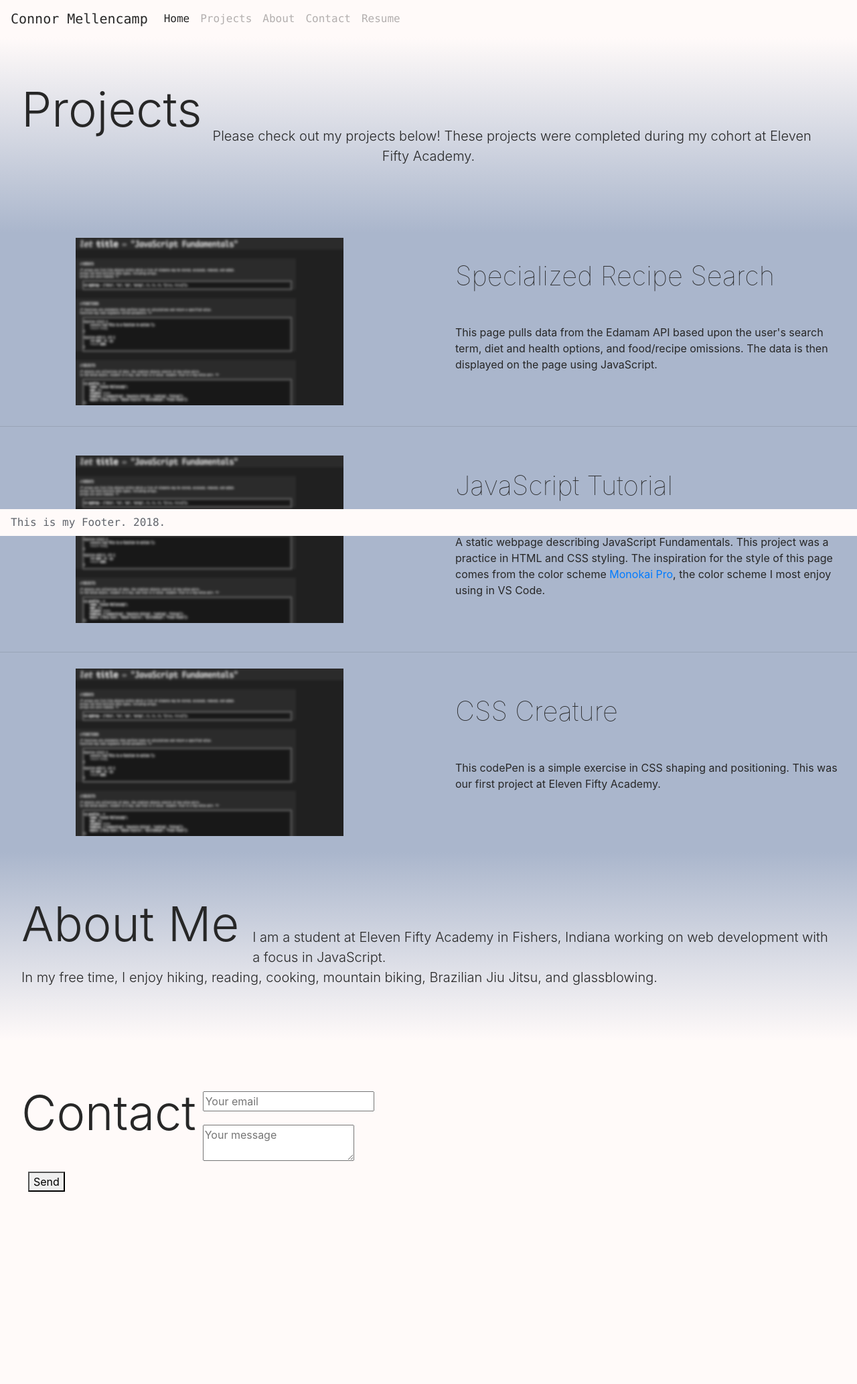
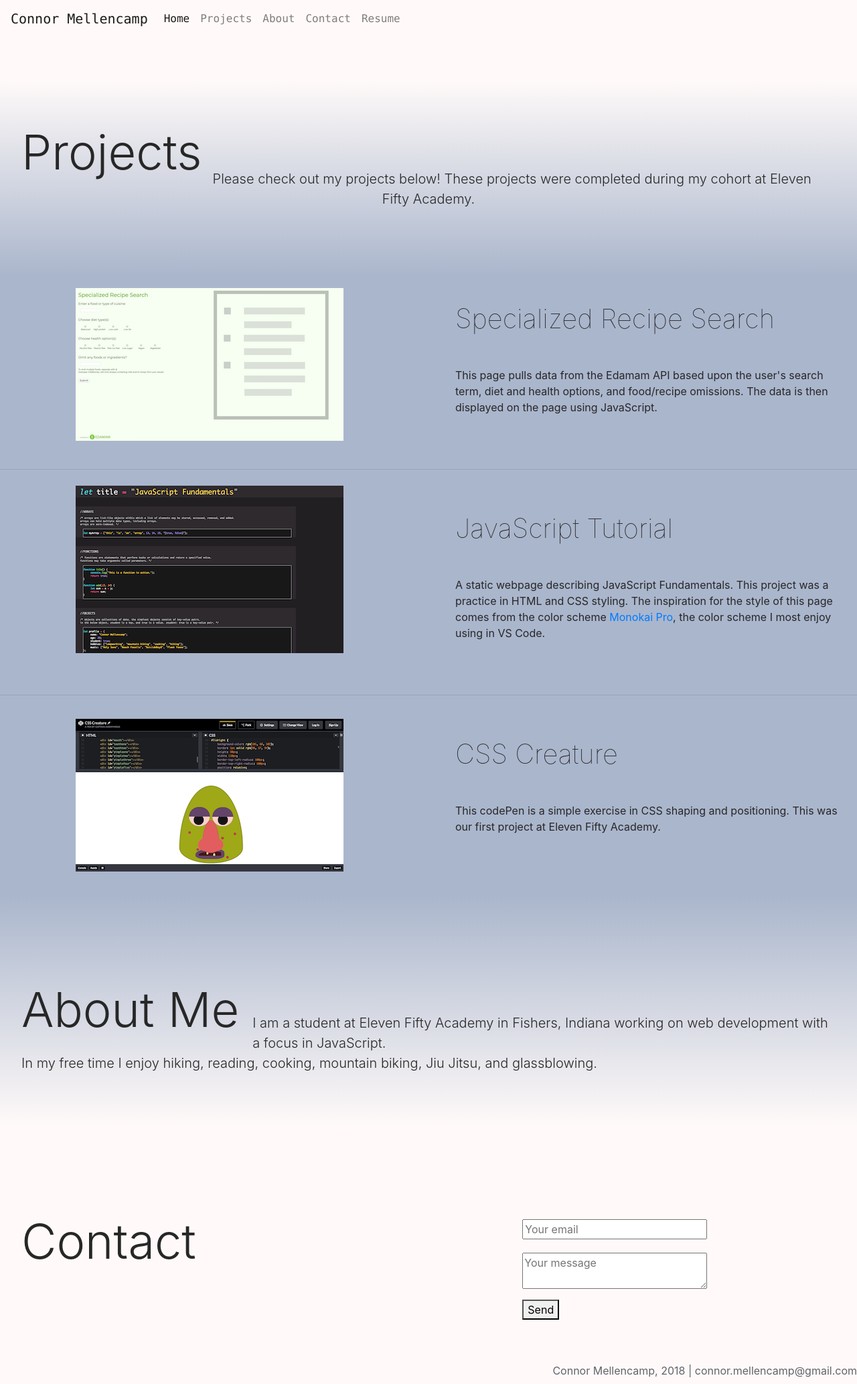
Before and after one commit to comellen/portfolio, a plain HTML site: page index.html in a window 1280 px wide. Shown: the whole page at 67% size. Before the commit the page ends 1843 px from the top, so only its background shows below. Drawn offline with nearby package versions, Linux system fonts and the light colour scheme.

Commit message:
due tomorrow

```diff
--- a/css/about.css
+++ b/css/about.css
@@ -1,6 +1,7 @@
 #jumboAbout {
     background-image: linear-gradient(var(--blue), var(--white));
     color: var(--black);
+    padding-top: 8em;
 }
 #aboutMe {
     padding-right: 20px;
--- a/css/body.css
+++ b/css/body.css
@@ -1,6 +1,17 @@
+* {
+    margin: 0;
+}
+html, body {
+    height: 100%;
+}
 body {
     background-color: var(--white);
     color: var(--grey);
+}
+.wrap {
+    min-height: 100%;
+    height: 100%;
+    margin: 0 auto -2em;
 }
 p {
     color: var(--black);
@@ -9,3 +20,11 @@ h1 {
     color: var(--black);
     font-weight: lighter;
 }
+#pname:hover {
+    font-style: italic;
+    text-decoration: black;
+}
+footer {
+    height: 2em;
+    text-align: right;
+}
--- a/css/contact.css
+++ b/css/contact.css
@@ -1,5 +1,10 @@
-#conEmail {
+#emailadd {
     margin: 10px;
+    width: 100%;
+}
+#emailmess {
+    margin: 10px;
+    width: 100%;
 }
 #emailSubmit {
     margin-left: 10px;
@@ -7,4 +12,6 @@
 #jumboContact {
     background: var(--white);
     color: var(--black);
+    margin-top: 4em;
+    width: 100%;
 }
--- a/css/header.css
+++ b/css/header.css
@@ -3,10 +3,8 @@
     margin-bottom: 0;
 }
 #jumboProjects {
-    /* background: url("../assets/IMG_0057.jpg") no-repeat center; */
     background-image: linear-gradient(var(--white), var(--blue));
-    /* background-attachment: fixed; */
-    /* background-size: cover; */
     color: var(--black);
     text-align: center;
+    margin-top: 4em;
 }
--- a/css/navbar.css
+++ b/css/navbar.css
@@ -2,6 +2,3 @@
     background: var(--white) !important;
     font-family: var(--font-one) !important;
 }
-.navLinks {
-    color: var(--black) !important;
-}
--- a/css/projects.css
+++ b/css/projects.css
@@ -1,51 +1,33 @@
 .blueboy {
     background-color: var(--blue);
     min-height: 250px;
+    justify-content: center;
 }
 .desc {
     padding: 20px !important;
 }
 .padText {
-    padding: 20px
+    padding: 20px;
 }
 .projImg01 {
     min-width: 400px;
     min-height: 250px;
-    background: url(../assets/tutpage_bw.png) no-repeat center;
+    background: url(../assets/api_co.png) no-repeat center;
     display: inline-block;
+    width: 100%;
 }
-.projImg01:hover {
-    min-width: 400px;
-    min-height: 250px;
+
+.projImg02 {
+    width: 400px;
+    height: 250px;
     background: url(../assets/tutpage_co.png) no-repeat center;
     display: inline-block;
-
-}
-.projImg02 {
-    width: 400px !important;
-    height: 250px !important;
-    background: url(../assets/tutpage_bw.png) no-repeat center;
-    display: inline-block;
-    padding: 10px 0 0 10px;
-}
-.projImg02:hover {
-    width: 400px !important;
-    height: 250px !important;
-    background: url(../assets/tutpage_bw.png) no-repeat center;
-    display: inline-block;
-    padding: 10px 0 0 10px;
+    width: 100%;
 }
 .projImg03 {
-    width: 400px !important;
-    height: 250px !important;
-    background: url(../assets/tutpage_bw.png) no-repeat center;
+    width: 400px;
+    height: 250px;
+    background: url(../assets/cssc_co.png) no-repeat center;
     display: inline-block;
-    padding: 10px 0 0 10px;
+    width: 100%;
 }
-.projImg03:hover {
-    width: 400px !important;
-    height: 250px !important;
-    background: url(../assets/tutpage_bw.png) no-repeat center;
-    display: inline-block;
-    padding: 10px 0 0 10px;
-}
--- a/index.html
+++ b/index.html
@@ -12,9 +12,9 @@
 </head>
 
 <body>
-    <!-- edited navbar from bootstrap website below-->
-    <nav class="navbar navbar-expand-lg navbar-light bg-light" id="navStyle">
-        <a class="navbar-brand navLinks" href="#">Connor Mellencamp</a>
+    <div class="wrap">
+        <nav class="navbar  sticky-top navbar-expand-lg navbar-light bg-light" id="navStyle">
+            <a class="navbar-brand navLinks" href="#top">Connor Mellencamp</a>
             <button class="navbar-toggler" type="button" data-toggle="collapse" data-target="#navbarSupportedContent"
                 aria-controls="navbarSupportedContent" aria-expanded="false" aria-label="Toggle navigation">
                 <span class="navbar-toggler-icon"></span>
@@ -22,27 +22,29 @@
             <div class="collapse navbar-collapse" id="navbarSupportedContent">
                 <ul class="navbar-nav mr-auto">
                     <li class="active">
-                    <a class="nav-link navLinks" href="#">Home <span class="sr-only">(current)</span></a>
+                        <a class="nav-link navLinks" href="#top">Home</a>
                     </li>
                     <li class="nav-item">
-                    <a class="nav-link disabled" href="#">Projects</a>
+                        <a class="nav-link" href="#projects">Projects</a>
                     </li>
                     <li class="nav-item">
-                    <a class="nav-link disabled" href="#">About</a>
+                        <a class="nav-link" href="#about">About</a>
                     </li>
                     <li class="nav-item">
-                    <a class="nav-link disabled" href="#">Contact</a>
+                        <a class="nav-link" href="#contact">Contact</a>
                     </li>
                     <li class="nav-item">
-                    <a class="nav-link disabled" href="https://docs.google.com/document/d/1VdWsKwkOTH98cZpRN3fNoP4D5lWgEiT2b0fMK7Cr9Lk/edit?usp=sharing">Resume</a>
+                        <a class="nav-link" href="https://docs.google.com/document/d/1VdWsKwkOTH98cZpRN3fNoP4D5lWgEiT2b0fMK7Cr9Lk/edit?usp=sharing">Resume</a>
                     </li>
                 </ul>
             </div>
         </nav>
+        <a name="projects"></a>
         <div class="jumbotron" id="jumboProjects">
-        <h1 class="display-3 float-left">Projects</h1>
+            <h1 class="display-3 float-left" name="projects">Projects</h1>
             <br><br>
-        <p class="lead padText">Please check out my projects below! These projects were completed during my cohort at
+            <p class="lead padText">Please check out my projects below! These projects were completed during my cohort
+                at
                 Eleven
                 Fifty Academy.</p>
         </div>
@@ -50,12 +52,11 @@
             <div class="row">
                 <div class="col-12 blueboy">
                     <div class="row">
-                    <div class="col-md-6 projImg01">
-                        <a href="https://recipe-api-proj.firebaseapp.com"></a>
-                    </div>
+                        <div class="col-md-6 projImg01"></div>
                         <div class="col-lg-6 desc">
-                            <a href="https://recipe-api-proj.firebaseapp.com"><h1 class="padText">Specialized Recipe Search</h1></a>
-                        <p class="padText">This page pulls data from the Edamam API based upon the user's search term,
+                            <a href="https://recipe-api-proj.firebaseapp.com"><h1 class="padText" id="pname">Specialized Recipe Search</h1></a>
+                            <p class="padText">This page pulls data from the Edamam API based upon the user's search
+                                term,
                                 diet and health options,
                                 and food/recipe omissions. The data is then displayed on the page using JavaScript.</p>
                         </div>
@@ -64,10 +65,9 @@
                 </div>
                 <div class="col-12 blueboy">
                     <div class="row">
-                    <div class="col-md-6 projImg01">
-                    </div>
+                        <div class="col-md-6 projImg02"></div>
                         <div class="col-lg-6 desc">
-                            <a href="https://codepen.io/tomatojuice/pen/xaNeWO"><h1 class="padText">JavaScript Tutorial</h1></a>
+                            <a href="https://comellen.github.io/tutorialPage/"><h1 class="padText" id="pname">JavaScript Tutorial</h1></a>
                             <p class="padText">A static webpage describing JavaScript Fundamentals. This project was a
                                 practice in HTML and
                                 CSS styling.
@@ -80,41 +80,46 @@
                 </div>
                 <div class="col-12 blueboy">
                     <div class="row">
-                    <div class="col-md-6 projImg01">
-                    </div>
+                        <div class="col-md-6 projImg03"></div>
                         <div class="col-lg-6 desc">
-                        <a href="https://codepen.io/tomatojuice/pen/xaNeWO"><h1 class="padText">CSS Creature</h1></a>
-                        <p class="padText">This codePen is a simple exercise in CSS shaping and positioning. This was our first project at Eleven Fifty Academy.</p>
+                            <a href="https://codepen.io/tomatojuice/pen/xaNeWO">
+                                <h1 class="padText" id="pname">CSS Creature</h1>
+                            </a>
+                            <p class="padText">This codePen is a simple exercise in CSS shaping and positioning. This
+                                was
+                                our first project at Eleven Fifty Academy.</p>
                         </div>
                     </div>
                     <br>
                 </div>
             </div>
         </div>
-    <!-- About Me-->
+        <a name="about"></a>
         <div class="jumbotron" id="jumboAbout">
             <h1 class="display-3 float-left" id="aboutMe">About Me</h1>
             <br><br>
-        <p class="lead projText">I am a student at Eleven Fifty Academy in Fishers, Indiana working on web development with a focus in JavaScript.
+            <p class="lead projText">I am a student at Eleven Fifty Academy in Fishers, Indiana working on web
+                development
+                with a focus in JavaScript.
                 <br>
-            In my free time, I enjoy hiking, reading, cooking, mountain biking, Brazilian Jiu Jitsu, and glassblowing.</p>
+                In my free time I enjoy hiking, reading, cooking, mountain biking, Jiu Jitsu, and glassblowing.</p>
         </div>
-    <!-- Contact Section-->
+        <a name="contact"></a>
         <div class="jumbotron" id="jumboContact">
-        <h1 class="display-3 float-left">Contact</h1>
-        <div class="row"></div>
+            <h1 class="display-3 float-left" name="contact">Contact</h1>
+            <div class="row">
                 <div class="col-md-6"></div>
                 <form method="POST" action="https://formspree.io/connor.mellencamp@gmail.com">
-            <input type="email" id="conEmail" name="email" placeholder="Your email">
+                    <input type="email" id="emailadd" name="email" placeholder="Your email">
                     <br>
-            <textarea id="conEmail" name="message" placeholder="Your message"></textarea>
+                    <textarea id="emailmess" name="message" placeholder="Your message"></textarea>
                     <br>
                     <button type="submit" id="emailSubmit">Send</button>
                 </form>
             </div>
-    <nav class="navbar fixed-bottom navbar-light" id="navStyle">This is my Footer. 2018.</nav>
         </div>
-
+        <footer>Connor Mellencamp, 2018 | connor.mellencamp@gmail.com</footer>
+    </div>
     <script src="https://code.jquery.com/jquery-3.3.1.slim.min.js" integrity="sha384-q8i/X+965DzO0rT7abK41JStQIAqVgRVzpbzo5smXKp4YfRvH+8abtTE1Pi6jizo"
         crossorigin="anonymous"></script>
     <script src="https://cdnjs.cloudflare.com/ajax/libs/popper.js/1.14.3/umd/popper.min.js" integrity="sha384-ZMP7rVo3mIykV+2+9J3UJ46jBk0WLaUAdn689aCwoqbBJiSnjAK/l8WvCWPIPm49"
```
Also changed, not shown: assets/api_bw.png (added), assets/api_co.png (added), assets/cssc_bw.png (added), assets/cssc_co.png (added), 1 other file. Lines whose indentation alone changed are shown as unchanged.
